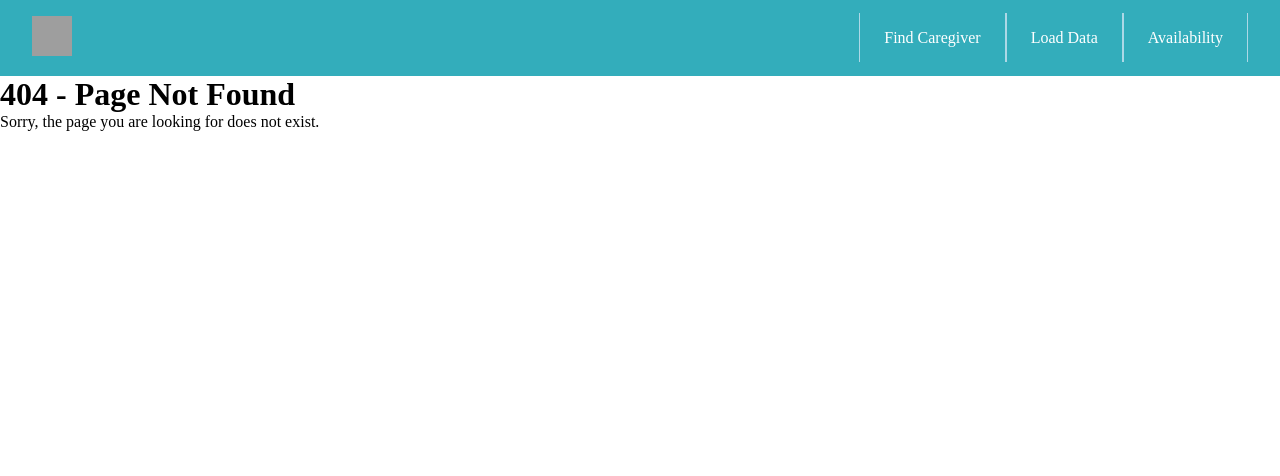
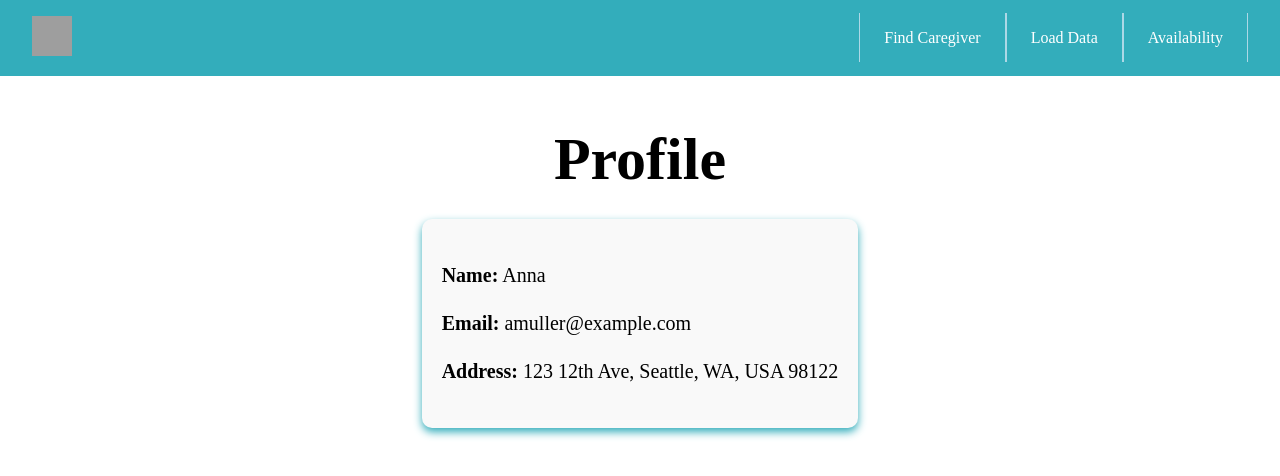
Before and after one commit to suvisitingangels/VisitingAngels-SmartScheduler, a React (Create React App) app in the folder visitingangelsrjs/: page /scheduler/profile in a window 1280 px wide. Before the commit this address had no page. Shown: the top 476 px of the page. Built offline with nearby package versions, Linux system fonts and the light colour scheme; grey boxes are pictures that could not be loaded.

Commit message:
Adds profile page

```diff
--- a/visitingangelsrjs/src/App.js
+++ b/visitingangelsrjs/src/App.js
@@ -17,6 +17,7 @@ import LoadData from './pages/Scheduler/LoadData/LoadData';
 import Availability from './pages/Scheduler/Availability/Availability';
 import NotFound from './pages/NotFound/NotFound';
 import Login from './pages/FirstLogin/FirstLogin';
+import Profile from "./pages/Profile/Profile";
 
 function App() {
   return (
@@ -34,6 +35,8 @@ function App() {
                 <Route path="/scheduler/find-caregiver" element={<FindCaregiver />} />
                 <Route path="/scheduler/loaddata" element={<LoadData />} />
                 <Route path="/scheduler/availability" element={<Availability />} />
+                <Route path="/scheduler/profile" element={<Profile />} />
+
                 <Route path="*" element={<NotFound />} /> {/* Catch-all route */}
               </Routes>
             </>
--- a/visitingangelsrjs/src/pages/Profile/Profile.js
+++ b/visitingangelsrjs/src/pages/Profile/Profile.js
@@ -2,7 +2,7 @@ import React from 'react';
 import './Profile.css';
 
 function Profile() {
-  //test
+  //test -- TODO need to get user data from database
   const user = {
     name: 'Anna',
     email: 'amuller@example.com',
```
